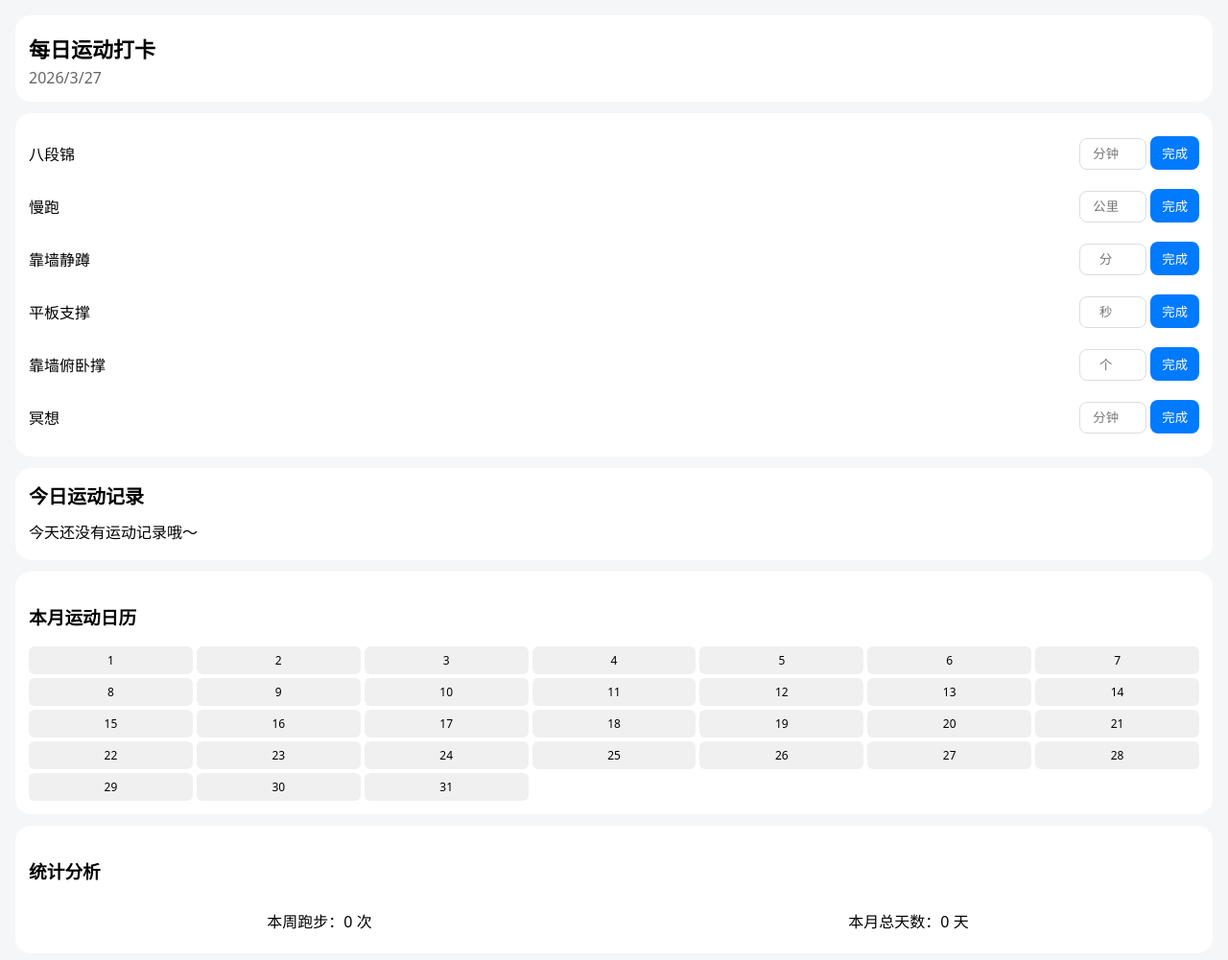
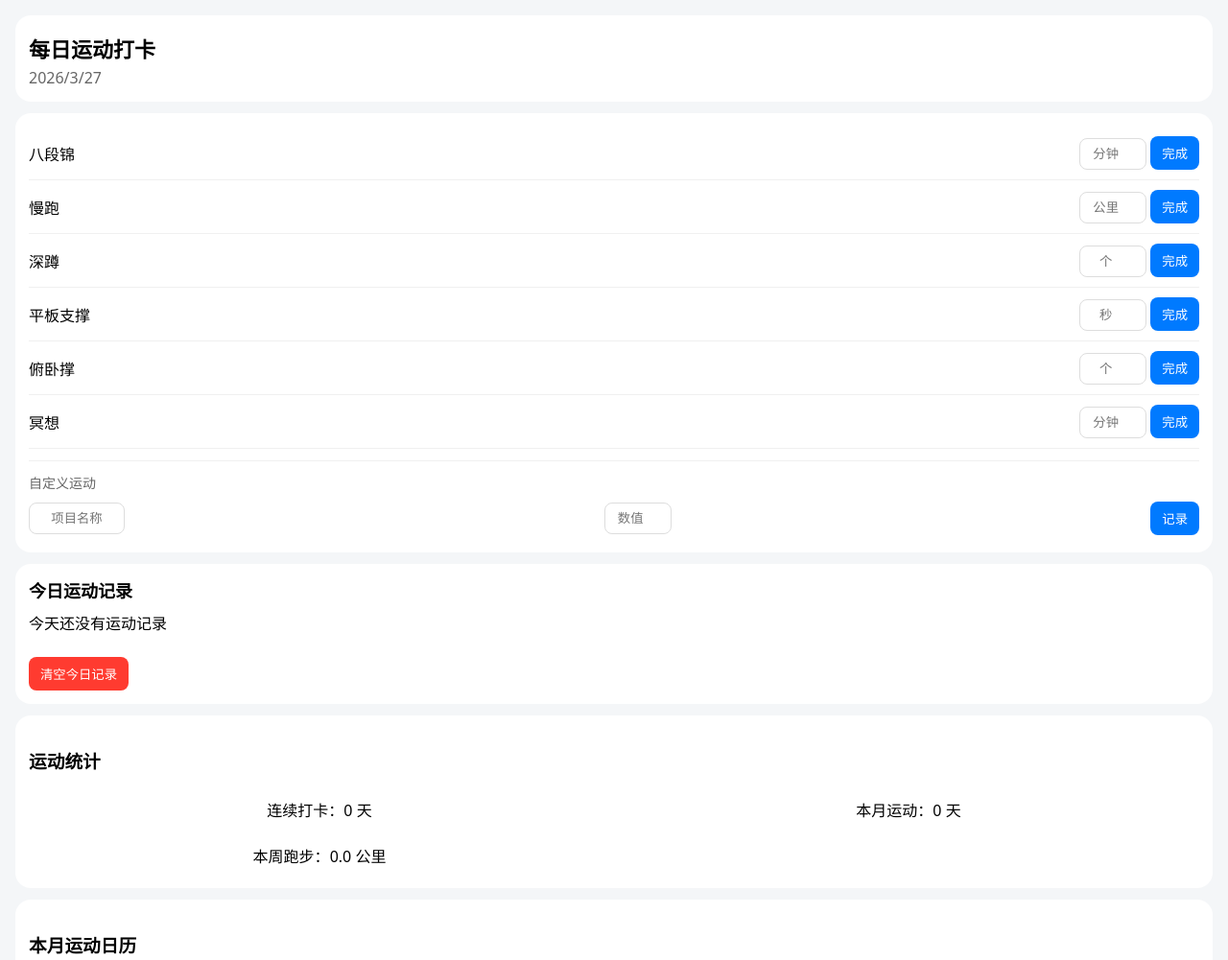
Before and after one commit to rainyw/sport, a plain HTML site: page index.html in a window 1280 px wide. Shown: the top 1001 px of the page at 96% size. Drawn offline with Linux system fonts and the light colour scheme.

Commit message:
Update index.html

```diff
--- a/index.html
+++ b/index.html
@@ -1,7 +1,6 @@
 <!DOCTYPE html>
 <html lang="zh-CN">
 <head>
-<link rel="manifest" href="/sport/manifest.json">
 <meta charset="utf-8">
 <meta name="viewport" content="width=device-width, initial-scale=1.0"/>
 <title>运动打卡</title>
@@ -10,17 +9,19 @@
 body{margin:0;padding:16px;background:#f4f6f8;font-family:system-ui,-apple-system,Roboto}
 .card{background:white;border-radius:16px;padding:14px;margin-bottom:12px}
 h1{font-size:22px;margin:4px 0}
+h2{font-size:18px;margin:0 0 8px 0}
 .date{color:#666}
-.item{display:flex;justify-content:space-between;align-items:center;padding:10px 0}
+.item{display:flex;justify-content:space-between;align-items:center;padding:10px 0;border-bottom:1px solid #f0f0f0}
 input{width:70px;padding:8px;border:1px solid #ddd;border-radius:8px;text-align:center}
 button{padding:8px 12px;border:none;border-radius:8px;background:#007aff;color:white}
-button.done{background:#34c759}
+button.danger{background:#ff3b30}
 .stats{display:grid;grid-template-columns:1fr 1fr;gap:8px;margin-top:10px}
 .stat{text-align:center;padding:8px}
 .calendar{display:grid;grid-template-columns:repeat(7,1fr);gap:4px;margin-top:10px}
 .day{background:#f0f0f0;text-align:center;padding:6px;border-radius:6px;font-size:12px}
 .day.done{background:#d1f7d1}
 .export{margin-top:16px}
+.custom{margin-top:12px;padding-top:12px;border-top:1px solid #f0f0f0}
 </style>
 </head>
 <body>
@@ -40,42 +41,52 @@ button.done{background:#34c759}
     <div><input type="number" id="run" placeholder="公里"> <button onclick="save('慢跑',run.value)">完成</button></div>
   </div>
   <div class="item">
-    <div>靠墙静蹲</div>
-    <div><input type="number" id="squat" placeholder="分"> <button onclick="save('深蹲',squat.value)">完成</button></div>
+    <div>深蹲</div>
+    <div><input type="number" id="squat" placeholder="个"> <button onclick="save('深蹲',squat.value)">完成</button></div>
   </div>
   <div class="item">
     <div>平板支撑</div>
     <div><input type="number" id="plank" placeholder="秒"> <button onclick="save('平板支撑',plank.value)">完成</button></div>
   </div>
   <div class="item">
-    <div>靠墙俯卧撑</div>
+    <div>俯卧撑</div>
     <div><input type="number" id="push" placeholder="个"> <button onclick="save('靠墙俯卧撑',push.value)">完成</button></div>
   </div>
   <div class="item">
     <div>冥想</div>
     <div><input type="number" id="med" placeholder="分钟"> <button onclick="save('冥想',med.value)">完成</button></div>
   </div>
+
+  <!-- 自定义运动项目 -->
+  <div class="custom">
+    <div style="margin-bottom:6px;font-size:14px;color:#666">自定义运动</div>
+    <div class="item" style="border:none;padding:4px 0">
+      <input type="text" id="customName" placeholder="项目名称" style="width:100px">
+      <input type="number" id="customVal" placeholder="数值">
+      <button onclick="saveCustom()">记录</button>
+    </div>
+  </div>
 </div>
 
-<!-- 今日运动记录模块 -->
 <div class="card">
-  <h2 style="font-size:20px; font-weight:bold; margin:0 0 10px 0;">今日运动记录</h2>
-  <div id="todayRecords" style="font-size:16px; line-height:1.8;">
-    今天还没有运动记录哦～
+  <h2>今日运动记录</h2>
+  <div id="todayRecords" style="line-height:1.8">今天还没有运动记录</div>
+  <div style="margin-top:10px;font-weight:bold" id="todayTotal"></div>
+  <button onclick="clearToday()" class="danger" style="margin-top:10px">清空今日记录</button>
+</div>
+
+<div class="card">
+  <h3>运动统计</h3>
+  <div class="stats">
+    <div class="stat">连续打卡：<span id="streak">0</span> 天</div>
+    <div class="stat">本月运动：<span id="totalDays">0</span> 天</div>
+    <div class="stat">本周跑步：<span id="runWeek">0</span> 公里</div>
   </div>
 </div>
 
 <div class="card">
   <h3>本月运动日历</h3>
   <div class="calendar" id="calendar"></div>
-</div>
-
-<div class="card">
-  <h3>统计分析</h3>
-  <div class="stats">
-    <div class="stat">本周跑步：<span id="runWeek">0</span> 次</div>
-    <div class="stat">本月总天数：<span id="totalDays">0</span> 天</div>
-  </div>
 </div>
 
 <div class="card export">
@@ -87,36 +98,85 @@ function nowDate(){return new Date().toISOString().split('T')[0]}
 function today(){return new Date().toLocaleDateString('zh-CN')}
 
 function save(name,val){
-  if(!val)return
+  if(!val) return
+  addRecord(name, val)
+  alert(name+' 已保存')
+  render()
+}
+
+function saveCustom(){
+  let name = document.getElementById('customName').value
+  let val = document.getElementById('customVal').value
+  if(!name || !val) return alert('请填写完整')
+  addRecord(name, val)
+  alert('已保存')
+  document.getElementById('customName').value=''
+  document.getElementById('customVal').value=''
+  render()
+}
+
+function addRecord(name,val){
   let d=nowDate()
   let list=JSON.parse(localStorage.getItem('sport')||'[]')
   list.push({date:d,title:today(),item:name,value:val})
   localStorage.setItem('sport',JSON.stringify(list))
-  alert('已保存')
-  render()
-  showToday() // 👈 保存后立刻刷新今日记录
 }
 
 function getData(){return JSON.parse(localStorage.getItem('sport')||'[]')}
 
 function render(){
   document.getElementById('todayDate').innerText=today()
+  showToday()
   renderCalendar()
   renderStats()
-  showToday()
+  calcStreak()
+}
+
+function showToday(){
+  const today = nowDate()
+  const list = getData()
+  const todayList = list.filter(i=>i.date===today)
+  const el = document.getElementById('todayRecords')
+
+  if(todayList.length===0){
+    el.innerHTML='今天还没有运动记录'
+    document.getElementById('todayTotal').innerHTML=''
+    return
+  }
+
+  let html=''
+  let km=0, min=0
+  todayList.forEach(it=>{
+    html+=`<div>${it.item}：${it.value}</div>`
+    if(it.item=='慢跑') km+=parseFloat(it.value)||0
+    if(it.item=='八段锦'||it.item=='冥想') min+=parseFloat(it.value)||0
+  })
+
+  el.innerHTML=html
+  let total=''
+  if(km>0) total+=`跑步 ${km} 公里 `
+  if(min>0) total+=`运动 ${min} 分钟`
+  document.getElementById('todayTotal').innerHTML=total
+}
+
+function clearToday(){
+  if(!confirm('确定清空今天所有记录？')) return
+  const today = nowDate()
+  let list = getData()
+  list = list.filter(i=>i.date!==today)
+  localStorage.setItem('sport',JSON.stringify(list))
+  render()
 }
 
 function renderCalendar(){
   let now=new Date()
   let year=now.getFullYear()
   let month=now.getMonth()
-  let first=new Date(year,month,1)
-  let last=new Date(year,month+1,0)
-  let days=last.getDate()
+  let days=new Date(year,month+1,0).getDate()
+  let data=getData()
   let html=''
-  let data=getData()
   for(let i=1;i<=days;i++){
-    let d=`${year}-${String(month+1).padStart(2,'0')}-${String(i).padStart(2,'0')}`
+    let d=`${year}-${String(month+1).padStart(2,0)}-${String(i).padStart(2,0)}`
     let done=data.some(x=>x.date==d)
     html+=`<div class="day ${done?'done':''}">${i}</div>`
   }
@@ -126,18 +186,35 @@ function renderCalendar(){
 function renderStats(){
   let data=getData()
   let now=new Date()
-  let weekStart=new Date(now.setDate(now.getDate()-now.getDay()));
+  let weekStart=new Date(now.setDate(now.getDate()-now.getDay()))
   weekStart.setHours(0,0,0,0)
   let runWeek=0
-  let month=now.getMonth()
   let monthDays=new Set()
+  let currMonth=new Date().getMonth()
+
   data.forEach(it=>{
     let d=new Date(it.date)
-    if(it.item=='慢跑' && d>=weekStart)runWeek++
-    if(d.getMonth()==month)monthDays.add(it.date)
+    if(it.item=='慢跑' && d>=weekStart) runWeek+=parseFloat(it.value)||0
+    if(d.getMonth()==currMonth) monthDays.add(it.date)
   })
-  document.getElementById('runWeek').textContent=runWeek
+
+  document.getElementById('runWeek').textContent=runWeek.toFixed(1)
   document.getElementById('totalDays').textContent=monthDays.size
+}
+
+function calcStreak(){
+  let data=getData()
+  let dates=new Set(data.map(i=>i.date))
+  let today=nowDate()
+  let streak=0
+  while(true){
+    if(dates.has(today)) streak++
+    else break
+    let d=new Date(today)
+    d.setDate(d.getDate()-1)
+    today=d.toISOString().split('T')[0]
+  }
+  document.getElementById('streak').textContent=streak
 }
 
 function exportCSV(){
@@ -151,25 +228,6 @@ function exportCSV(){
   a.click();URL.revokeObjectURL(url)
 }
 
-// 显示今日运动记录（已修好）
-function showToday(){
-  const today = nowDate()
-  const list = getData()
-  const todayList = list.filter(item => item.date === today)
-
-  const el = document.getElementById('todayRecords')
-  if(todayList.length === 0){
-    el.innerHTML = '今天还没有运动记录哦～'
-    return
-  }
-
-  let html = ''
-  todayList.forEach(item => {
-    html += `<div>${item.item}：${item.value}</div>`
-  })
-  el.innerHTML = html
-}
-
 render()
 </script>
 </body>
```
